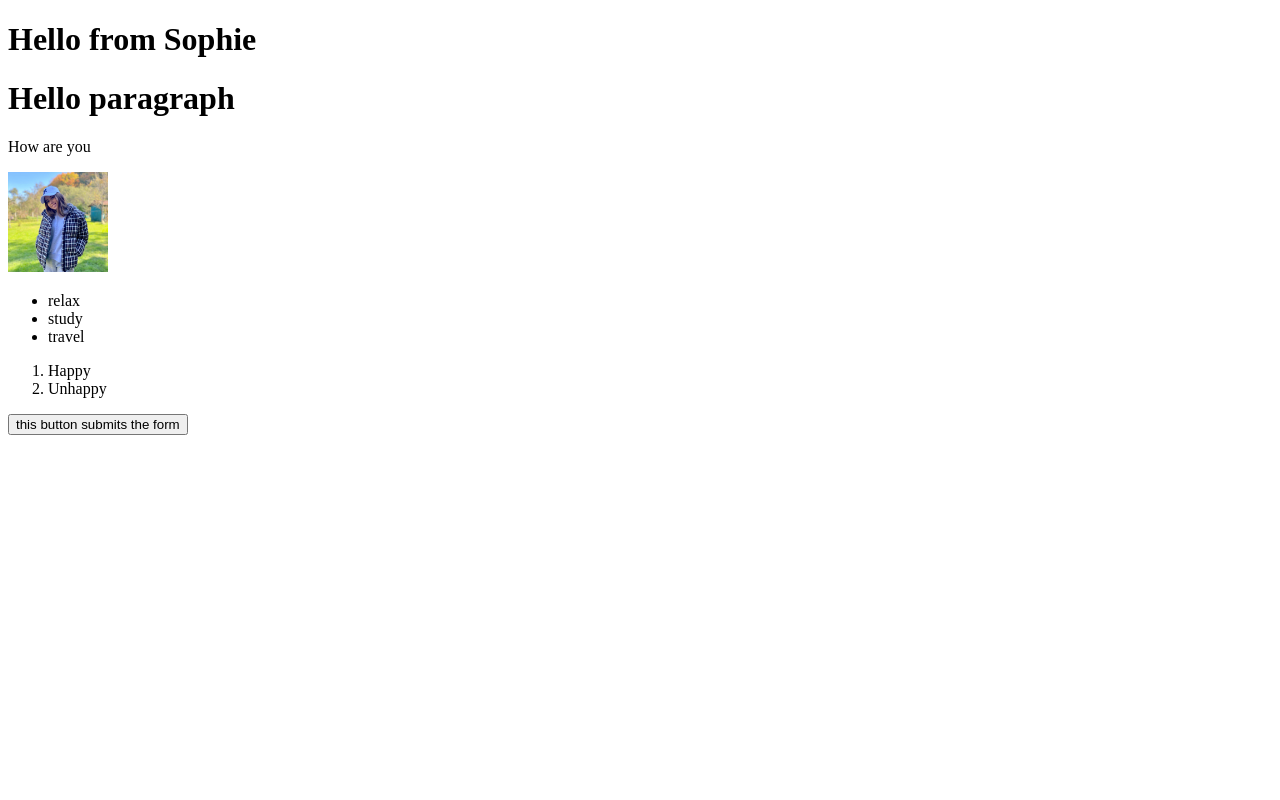
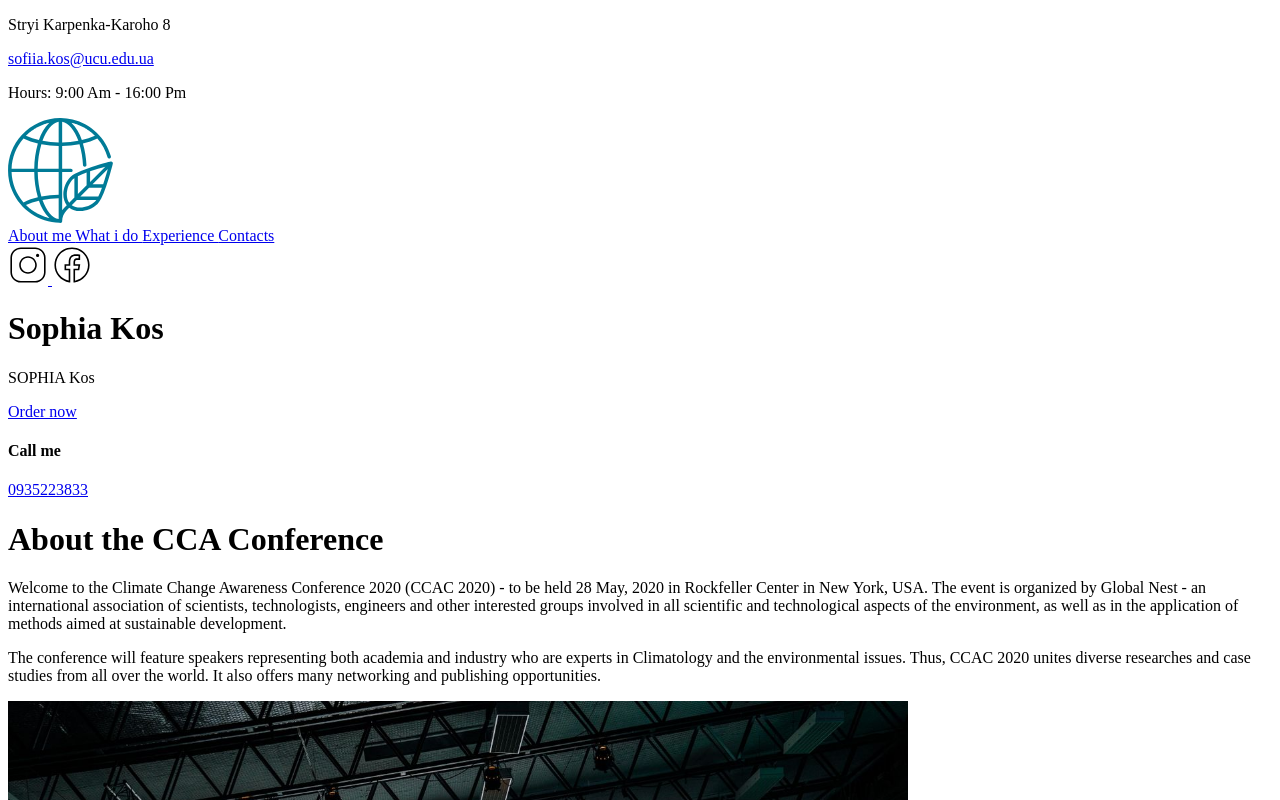
Before and after one commit to SofiAKOS/Personal-project-new, a plain HTML site: page index.html in a window 1280 px wide. Shown: the top 800 px of the page. Drawn offline with Linux system fonts and the light colour scheme.

Commit message:
Created header

```diff
--- a/index.html
+++ b/index.html
@@ -4,25 +4,56 @@
     <meta charset="UTF-8">
     <meta http-equiv="X-UA-Compatible" content="IE=edge">
     <meta name="viewport" content="width=device-width, initial-scale=1.0">
-    <title>Document</title>
-    <link rel="shortcut icon" href="https://placekitten.com/96/139" type="image/x-icon">
+    <title> Sophia Kos CV </title>
+    <link rel="shortcut icon" href="img/flower icon.svg" type="image/x-icon">
 </head>
 <body>
-    <header>
-        <h1>Hello from Sophie</h1>
+    <header class="header" >
+     <div class="header__contacts">
+     <p class="header__adress" >Stryi Karpenka-Karoho 8</p>
+     <a class="header__email" href="mailto:sofiia.kos@ucu.edu.ua">sofiia.kos@ucu.edu.ua</a>
+     <p class="header__hours">Hours: 9:00 Am - 16:00 Pm</p>
+     </div>
+     <nav class="header__nav">
+        <a href="#" class="header__logo-container">
+            <img class="header__logo" width="105" src="img/logo planet.svg" alt="Planet logo">
+        </a>
+        <div class="header__menu">
+            <a href="About me" class="header__menu-item">About me </a>
+            <a href="What i do" class="header__menu-item">What i do </a>
+            <a href="Experience" class="header__menu-item">Experience </a>
+            <a href="Contacts" class="header__menu-item">Contacts </a>
+        </div>
+<div class="header__icons">
+    <a href="img/icons-instagram.svg" class="header__icons-item" >
+        <img width="40" src="img/icons-instagram.svg" alt="Imstagram">
+    </a>
+    <a href="img/icons facebook.svg" class="header__icons-item" >
+        <img width="40" src="img/icons facebook.svg" alt="Facebook">
+    </a>
+</div>
+     </nav>
+     <div class="header__banner" >
+        <h1 class="header__title">Sophia Kos</h1>
+        <p class="header__slogan">SOPHIA Kos</p>
+        <div class="header__order">
+            <a href="contacts#order" class="header_order-button" >Order now</a>
+            <div class="header__phone">
+                <h4>Call me</h4>
+                <a href="tel:0935223833">0935223833</a>
+     </div>
     </header>
     <main>
-        <h1>Hello paragraph</h1>
-<p>How are you</p>
-<p> <img width=100 src="img/SK.jpg" alt="SK photo"></p>
+        <div> </div>
+        <h1>About the CCA Conference</h1>
+<p> Welcome to the Climate Change Awareness Conference 2020 (CCAC 2020) - to be held 28 May, 2020 in Rockfeller Center in New York, USA. The event is organized by Global Nest - an international association of scientists, technologists, engineers and other interested groups involved in all scientific and technological aspects of the environment, as well as in the application of methods aimed at sustainable development. </p>
+<p>The conference will feature speakers representing both academia and industry who are experts in Climatology and the environmental issues. Thus, CCAC 2020 unites diverse researches and case studies from all over the world. It also offers many networking and publishing opportunities.</p>
+<p> <img width=900 src="img/photo part 2.jpeg" alt="photo part 2"></p>
 <ul>
-    <li>relax</li>
-    <li>study</li>
-    <li>travel</li>
+
 </ul>
 <ol>
-    <li>Happy</li>
-    <li>Unhappy</li>
+
 </ol>
 <button type="submit">this button submits the form </button>
 
```
Also changed, not shown: img/flower icon.svg (added), img/icons facebook.svg (added), img/icons-instagram.svg (added), img/logo planet.svg (added), img/photo part 2.jpeg (added).
